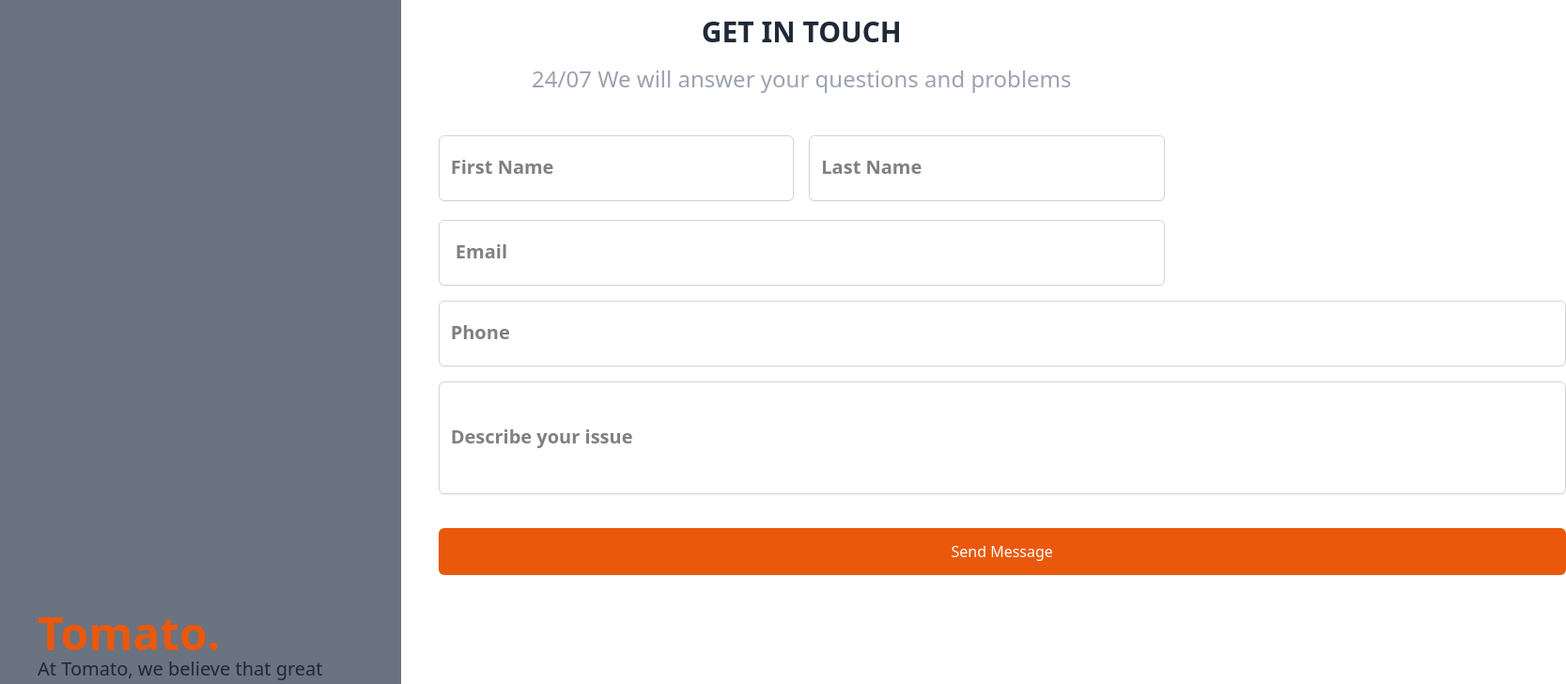
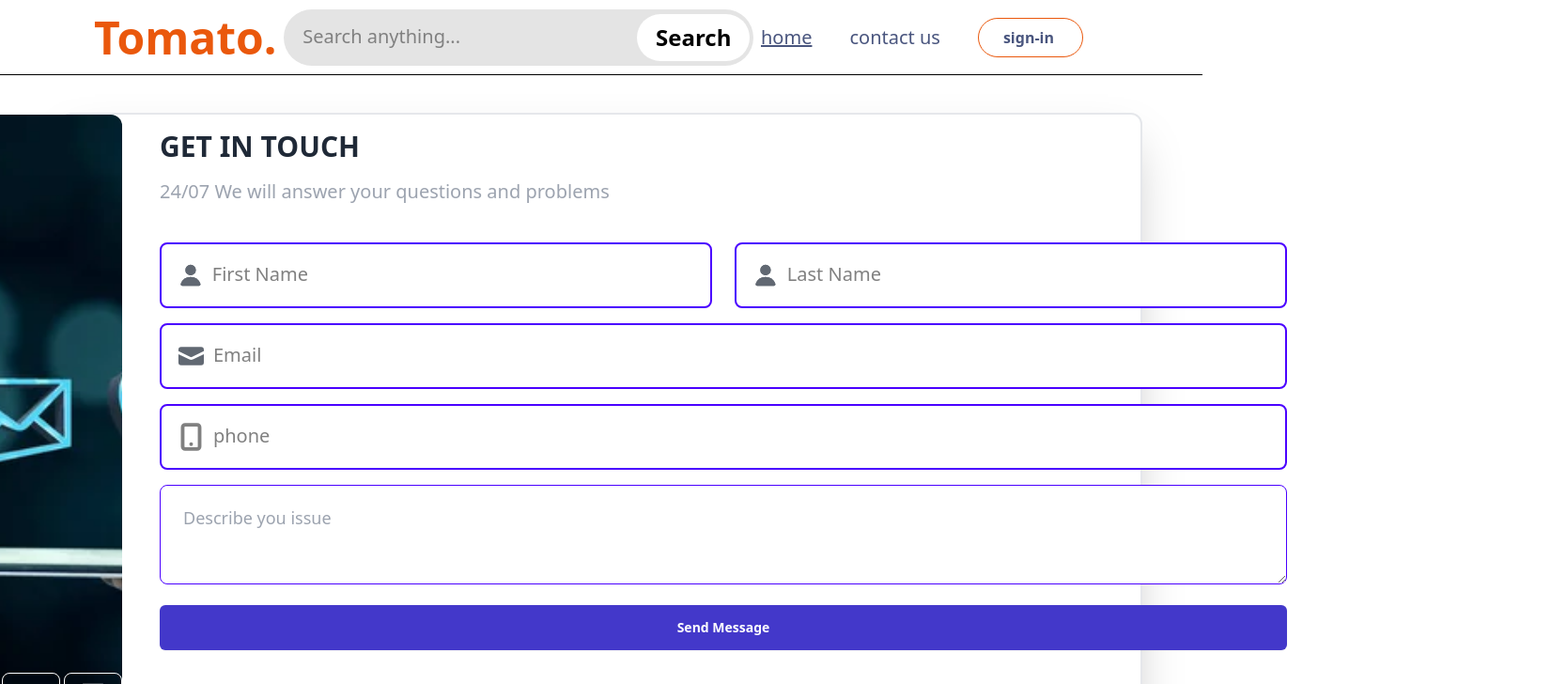
Before and after one commit to Hamici-Amir/e-commerce, a React (Vite) app in the folder client/: page /Contacts in a window 1280 px wide. Shown: the top 728 px of the page at 94% size, 1667 px wide, since content can reach past the window. Built offline with nearby package versions, Linux system fonts and the light colour scheme.

Commit message:
frontend pages

```diff
--- a/client/src/App.jsx
+++ b/client/src/App.jsx
@@ -45,7 +45,7 @@ function App() {
                <Route path="/Contacts" element=
           {
             <>
-
+                <Navbar />
               <Contacts />
 
             </>
--- a/client/src/components/ExploreMenu/ExploreMenu.jsx
+++ b/client/src/components/ExploreMenu/ExploreMenu.jsx
@@ -9,12 +9,14 @@ import { menu_list } from '../../assets/frontend_assets/assets'
 export const ExploreMenu = ({category,setCategory}) => {
   return (
     <div className='h-[400px] mt-10
-          w-[80%] flex flex-col gap-4 mx-auto  '>
+          w-[90%] flex flex-col gap-4 mx-auto scroll-smooth  '
+            id='p'
+          >
         <h1 className='text-3xl font-semibold  '>Explore our menu </h1>
         <p className='max-w-2xl '>Choose from diverse menu  featuring  a delectable array of dishes .
              Our mission is to satisfy your cravings and elevate your dining experience , one delicious meal at a time .   </p>
 
-        <div className='flex justify-between items-center gap-8 ml-5 max-w-full overflow-x-auto hide-scrollbar '>
+        <div className='flex justify-between items-center gap-4  max-w-full overflow-x-auto hide-scrollbar '>
             {menu_list.map((item,index) => {
                 return(
                     <div
--- a/client/src/components/ExploreMenu/FoodDisplay.jsx
+++ b/client/src/components/ExploreMenu/FoodDisplay.jsx
@@ -6,19 +6,20 @@ export const FoodDisplay = ({category}) => {
     const {FoodList} = FoodStore();
 
     return (
-    <div className="px-[160px]
+    <div className="px-[10px]
           w-full flex flex-col gap-4 ">
-        <h1 className="text-4xl font-semibold" >
+        <h1 className="text-4xl font-semibold px-2.5 " >
         Top dishes near you
             </h1>
-                <div className="gap-16 cursor-pointer col-span-4 mx-auto justify-between  grid grid-cols-4 grid-flow-row-dense   ">
+                <div className="gap-4 cursor-pointer col-span-1 mx-auto   grid grid-cols-4 grid-flow-row-dense   ">
                 {
                     FoodList.filter((item) => (item.category === category || category === "All")  ).map((item) => (
 
 
-<div className="   card  w-[350px]  shadow-xl">
+<div className="   card  w-[400px]  shadow-xl">
   <figure>
     <img
+      width={400}
       src={item.image}
       alt="Shoes" />
   </figure>
--- a/client/src/components/Navbar/Contacts.jsx
+++ b/client/src/components/Navbar/Contacts.jsx
@@ -1,5 +1,5 @@
 import React, { useState } from 'react';
-import{User} from "lucide-react" ;
+import{Phone, Smartphone, User} from "lucide-react" ;
 import { FaTelegramPlane, FaFacebook, FaTwitter, FaLinkedin } from 'react-icons/fa';
 export const Contacts = () => {
   const [formData, setFormData] = useState({
@@ -42,63 +42,74 @@ export const Contacts = () => {
   };
 
   return (
-    <section className="w-full   h-screen  bg-white flex   ">
-        <div className='w-1/3  bg-gray-500  bg-cover'>
-            <div className='mt-[650px]  mx-10'>
-            <div className=" text-orange-600   lg:text-5xl text-4xl  font-extrabold   ">
-                    Tomato.
+    <section className="w-[90%] mx-auto  h-[650px]   mt-10 shadow-2xl rounded-xl border-2 justify-center  bg-white flex   ">
+        <div className='  X  flex justify-between flex-col rounded-xl  bg-cover'>
+            <div className='  mx-10'>
+
+
             </div>
-              <p className='text-xl '>At Tomato, we believe that great food should
-                be just a click away. Explore a diverse menu featuring local
-                 favorites and international delights, all delivered straight
-                  to your door.</p>
-            </div>
-            <div className="flex space-x-5 items-center justify-center py-5 ">
-      <a href="https://telegram.org" target="_blank" rel="noopener noreferrer" className="text-blue-500 border-spacing-1 hover:text-blue-700">
+            <div className="flex space-x-1   items-center justify-center py-1 ">
+      <a href="https://telegram.org" target="_blank" rel="noopener noreferrer" className="btn-outline text-white btn  border-spacing-1 ">
         <FaTelegramPlane size={28} />
       </a>
-      <a href="https://facebook.com" target="_blank" rel="noopener noreferrer" className="text-blue-600 hover:text-blue-800">
+      <a href="https://facebook.com" target="_blank" rel="noopener noreferrer" className="btn-outline btn text-white ">
         <FaFacebook size={28} />
       </a>
-      <a href="https://twitter.com" target="_blank" rel="noopener noreferrer" className="text-blue-400 hover:text-blue-600">
+      <a href="https://twitter.com" target="_blank" rel="noopener noreferrer" className="btn-outline btn text-white ">
         <FaTwitter size={28} />
       </a>
-      <a href="https://linkedin.com" target="_blank" rel="noopener noreferrer" className="text-blue-700 hover:text-blue-900">
+      <a href="https://linkedin.com" target="_blank" rel="noopener noreferrer" className="btn-outline  btn text-white ">
         <FaLinkedin size={28} />
       </a>
     </div>
 
         </div>
-        <div className='w-2/3 h-full' >
-        <h2 className=" font-bold mt-4 mb-4 flex items-center justify-center text-3xl">
+        <div className=' ' >
+        <h2 className=" font-bold mt-4 mb-4 flex items-center mx-10 text-3xl">
          GET IN TOUCH
           </h2>
-      <p className='text-gray-400 text-2xl  mt-4 mb-4 flex items-center justify-center '>
+      <p className='text-gray-400 text-xl mx-10   mt-4 mb-4 flex items-center  '>
         24/07  We will answer your questions and problems
       </p>
       <form onSubmit={handleSubmit} className="space-y-4 mt-10">
-        <div className='flex'>
+        <div className='flex items-center justify-between mx-10   '>
 
-          <input
-            placeholder='First Name'
-            type="text"
-            id="name"
-            name="name"
-            value={formData.name}
-            onChange={handleChange}
-            required
-            className="mt-1 h-[70px] focus:border-orange-600 font-bold text-3xl ml-10  block w-full px-3 py-2 border border-gray-300 rounded-md shadow-sm focus:outline-none focus:ring-indigo-500 focus:border-indigo-500 sm:text-sm"
-          />
-           <input
-          placeholder='Last Name'
-            type="text"
-            id="name"
-            name="name"
-            value={formData.name}
-            onChange={handleChange}
-            required
-            className="mt-1 h-[70px] focus:border-orange-600 font-bold text-3xl ml-4 mr-10 block w-full px-3 py-2 border border-gray-300 rounded-md shadow-sm focus:outline-none focus:ring-indigo-500 focus:border-indigo-500 sm:text-sm"
-          />
+        <label className="input input-bordered input-primary border-2  w-[49%] flex items-center focus:border-indigo-700 h-[70px] focus:border-4 gap-2"
+
+          >
+    <svg
+      xmlns="http://www.w3.org/2000/svg"
+      viewBox="0 0 16 16"
+      fill="currentColor"
+      className="h-8 w-8 opacity-70">
+      <path
+      d="M8 8a3 3 0 1 0 0-6 3 3 0 0 0 0 6ZM12.735 14c.618 0 1.093-.561.872-1.139a6.002 6.002 0 0 0-11.215 0c-.22.578.254 1.139.872 1.139h9.47Z" />
+      <path
+      d="M8 8a3 3 0 1 0 0-6 3 3 0 0 0 0 6ZM12.735 14c.618 0 1.093-.561.872-1.139a6.002 6.002 0 0 0-11.215 0c-.22.578.254 1.139.872 1.139h9.47Z" />
+    </svg>
+    <input type="text"
+                  className="w-full "
+
+    placeholder="First Name" />
+  </label>
+           <label className="input input-bordered input-primary border-2 w-[49%] flex items-center focus:border-indigo-700 h-[70px] focus:border-4 gap-2"
+
+          >
+    <svg
+      xmlns="http://www.w3.org/2000/svg"
+      viewBox="0 0 16 16"
+      fill="currentColor"
+      className="h-8 w-8 opacity-70">
+      <path
+      d="M8 8a3 3 0 1 0 0-6 3 3 0 0 0 0 6ZM12.735 14c.618 0 1.093-.561.872-1.139a6.002 6.002 0 0 0-11.215 0c-.22.578.254 1.139.872 1.139h9.47Z" />
+      <path
+      d="M8 8a3 3 0 1 0 0-6 3 3 0 0 0 0 6ZM12.735 14c.618 0 1.093-.561.872-1.139a6.002 6.002 0 0 0-11.215 0c-.22.578.254 1.139.872 1.139h9.47Z" />
+    </svg>
+    <input type="text"
+                  className="w-full "
+
+    placeholder="Last Name" />
+  </label>
         </div>
 
 
@@ -106,51 +117,48 @@ export const Contacts = () => {
 
         <div className='flex items-center justify-center border-collapse input-container'>
 
-          <input
-            placeholder=' Email'
-            type="email"
-            id="email"
-            name="email"
-            value={formData.email}
-            onChange={handleChange}
+        <label className="input input-bordered input-primary border-2  w-[1200px] flex items-center focus:border-indigo-700 h-[70px] focus:border-4 gap-2"
 
-            required
-            className="input-field mt-1 ml-10 mr-10 h-[70px] focus:border-orange-600 font-bold text-3xl  block w-[1200px] px-3 py-2 border border-gray-300 rounded-md shadow-sm focus:outline-none focus:ring-indigo-500 focus:border-indigo-500 sm:text-sm"
-          />
+        >
+  <svg
+    xmlns="http://www.w3.org/2000/svg"
+    viewBox="0 0 16 16"
+    fill="currentColor"
+    className="h-8 w-8 opacity-70">
+    <path
+      d="M2.5 3A1.5 1.5 0 0 0 1 4.5v.793c.026.009.051.02.076.032L7.674 8.51c.206.1.446.1.652 0l6.598-3.185A.755.755 0 0 1 15 5.293V4.5A1.5 1.5 0 0 0 13.5 3h-11Z" />
+    <path
+      d="M15 6.954 8.978 9.86a2.25 2.25 0 0 1-1.956 0L1 6.954V11.5A1.5 1.5 0 0 0 2.5 13h11a1.5 1.5 0 0 0 1.5-1.5V6.954Z" />
+  </svg>
+  <input type="text"
+                className="w-full "
+
+  placeholder="Email" />
+</label>
+
         </div>
 
         <div>
 
-          <input
-            placeholder='Phone'
-            type="text"
-            id="subject"
-            name="subject"
-            value={formData.subject}
-            onChange={handleChange}
-            required
-            className="mt-1 h-[70px] focus:border-orange-600 font-bold text-3xl  ml-10 mr-10 block w-[1200px] px-3 py-2 border border-gray-300 rounded-md shadow-sm focus:outline-none focus:ring-indigo-500 focus:border-indigo-500 sm:text-sm"
-          />
+       <label className="input input-bordered input-primary mx-10 border-2    w-[1200px] flex items-center focus:border-indigo-700 h-[70px] focus:border-4 gap-2"
+
+          >
+<Smartphone size={32} color="gray" strokeWidth={3} />    <input type="text"
+                  className="w-full "
+
+    placeholder="phone" />
+  </label>
         </div>
 
-        <div>
+        <div className=''>
+        <textarea className="textarea textarea-primary textarea-lg w-[1200px] mx-10 " placeholder="Describe you issue"></textarea>
 
-          <input
-            placeholder='Describe your issue'
-            id="message"
-            name="message"
-            value={formData.message}
-            onChange={handleChange}
-            required
-            rows="4"
-            className="mt-1 mb-5 mx-10 focus:border-orange-600 font-bold text-3xl h-[120px] block w-[1200px] px-3 py-2 border border-gray-300 rounded-md shadow-sm focus:outline-none focus:ring-indigo-500 focus:border-indigo-500 sm:text-sm"
-          />
         </div>
 
         <button
           type="submit"
           disabled={isSubmitting}
-          className={`w-[1200px] ml-10 mt-4 py-3 px-4 border border-transparent rounded-md shadow-sm text-white bg-orange-600  hover:bg-indigo-700 focus:outline-none focus:ring-2 focus:ring-offset-2 focus:ring-indigo-500 ${isSubmitting ? 'opacity-50 cursor-not-allowed' : ''}`}
+          className={`w-[1200px] ml-10 mt-4 py-3 px-4 border border-transparent rounded-md shadow-sm text-white  btn  bg-indigo-700 hover:bg-indigo-700 focus:outline-none    ${isSubmitting ? 'opacity-50 cursor-not-allowed' : ''}`}
         >
           {isSubmitting ? 'Sending...' : 'Send Message'}
         </button>
--- a/client/src/index.css
+++ b/client/src/index.css
@@ -7,7 +7,7 @@
    background-image: url("./assets/hero.png");
 }
 .X{
-   background-image: url("./assets//frontend_assets/food_12.png");
+   background-image: url("./assets/conffff.jpg");
 }
 .BgC{
   background-image: url("./assets/food.jpg");
@@ -17,6 +17,7 @@
 input::placeholder{
   color: gray ;
   font-size: 20px;
+
  /* font-weight: bold;*/
 }
 
@@ -38,3 +39,8 @@ input::placeholder{
    background: #5852D8;
    border-radius: 15px;
  }
+
+
+ html {
+  scroll-behavior: smooth;
+}
--- a/client/src/pages/Home.jsx
+++ b/client/src/pages/Home.jsx
@@ -25,14 +25,16 @@ const Home = () => {
 
       </p>
       <div className="px-[78px]" >
-      <button class="bg-white   text-[#49557e] w-40  mt-2  font-bold   py-4  rounded-[30px] ">
+      <a  class="bg-white btn    btn-outline    text-[#49557e] w-40  mt-2  font-bold   py-4  rounded-[20px] "
+            href='#p'
+      >
       View Menu
-    </button>
+    </a>
       </div>
 
     </div>
     <ExploreMenu category={category} setCategory={setCategory }/>
-      <hr className='py-10 w-[80%] mx-auto ' />
+      <hr className='py-2 w-[80%]   mx-auto ' />
     <FoodDisplay category={category} />
 
     </>
```
Also changed, not shown: client/src/assets/conffff.jpg (added), client/src/assets/contact-us-6933645_1280.jpg (added).
